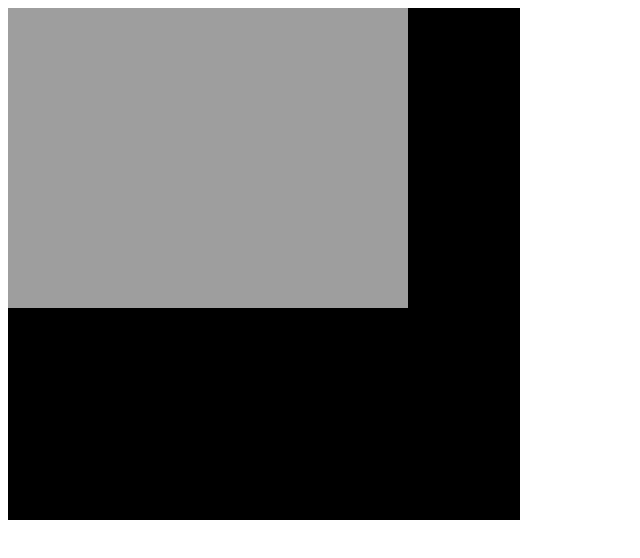
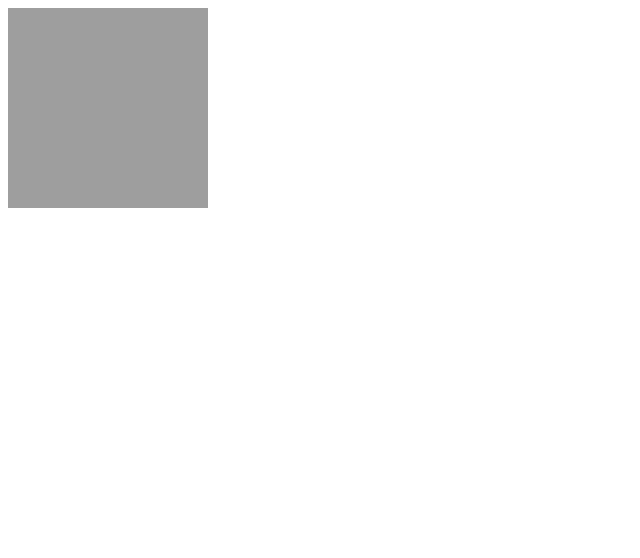
Before and after one commit to rwatari/decomposition, a website built with webpack: page index.html in a window 1280 px wide. Shown: the whole page, without its empty margins (0-640 px from the left). Built offline with nearby package versions, Linux system fonts and the light colour scheme.

Commit message:
Fix image size to prevent instability

```diff
--- a/index.html
+++ b/index.html
@@ -5,7 +5,7 @@
     <title>Decomposition</title>
   </head>
   <body>
-    <canvas id="canvas" width="512" height="512"></canvas>
+    <canvas id="canvas" width="200" height="200"></canvas>
     <script src="lib/bundle.js" charset="utf-8"></script>
   </body>
 </html>
--- a/lib/simulation.js
+++ b/lib/simulation.js
@@ -6,6 +6,8 @@ class Simulation {
     this.height = height;
     this.data = this.getGrayScaleData();
     this.buffer = new Uint8ClampedArray(width * height * 4);
+    this.GAMMA = 0.5;
+    this.DIFFUSE = 2;
   }
 
   getGrayScaleData() {
@@ -14,7 +16,7 @@ class Simulation {
 
     for (let i = 0; i < data.length; i += 4) {
       let avg = (data[i] + data[i + 1] + data[i + 2]) / 3;
-      grayScaleData.push(avg);
+      grayScaleData.push((avg - 128) / 256);
     }
 
     return grayScaleData;
@@ -26,7 +28,7 @@ class Simulation {
       for (let col = 0; col < width; col++) {
         let i = row * width + col;
         let bufferIdx = i * 4;
-        let pixelData = data[i];
+        let pixelData = data[i] * 256 + 128;
         buffer[bufferIdx] = pixelData;
         buffer[bufferIdx + 1] = pixelData;
         buffer[bufferIdx + 2] = pixelData;
@@ -40,7 +42,44 @@ class Simulation {
   }
 
   step(delta) {
+    const { height, width, data, GAMMA, DIFFUSE, laplacian } = this;
 
+    const lapl = laplacian.call(this, data);
+    const chemPot = data.map((conc, i) => (
+      Math.pow(conc, 3)- conc - GAMMA * lapl[i]
+    ));
+    const diff = laplacian.call(this, chemPot);
+
+    const newData = data.map((conc, i) => (
+      conc + (DIFFUSE * diff[i] * delta / 1000)
+    ));
+
+    this.data = newData;
+  }
+
+  laplacian(data) {
+    const { height, width } = this;
+    const len = data.length;
+    const lapl = new Array(len);
+
+    for (let row = 0; row < height; row++) {
+      for (let col = 0; col < width; col++) {
+        let i = row * width + col;
+        let n = (row === 0) ? (i - width + len) : (i - width);
+        let w = (col === 0) ? (i - 1 + width) : (i - 1);
+        let e = (col === width - 1) ? (i + 1 - width) : (i + 1);
+        let s = (row === height - 1) ? (i + width - len) : (i + width);
+
+        lapl[i] = (
+          data[n]
+          + data[w]
+          + data[e]
+          + data[s]
+          - 4 * data[i]
+        );
+      }
+    }
+    return lapl;
   }
 
 }
--- a/lib/view.js
+++ b/lib/view.js
@@ -13,8 +13,7 @@ class View {
     this.simulation.step(delta);
     this.simulation.draw();
     this.lastTime = time;
-    // requestAnimationFrame(this.simulate.bind(this));
-    console.log(time);
+    requestAnimationFrame(this.simulate.bind(this));
   }
 }
 
```
Also changed, not shown: lib/6.svg (deleted).
